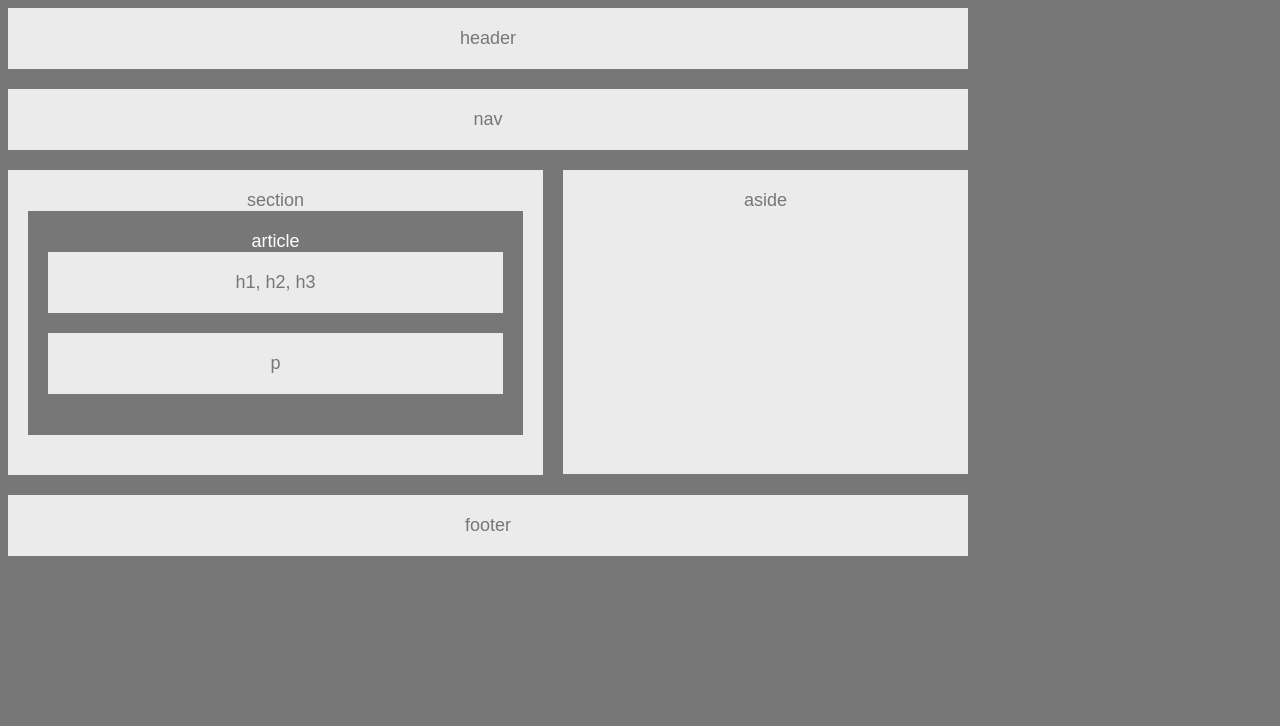
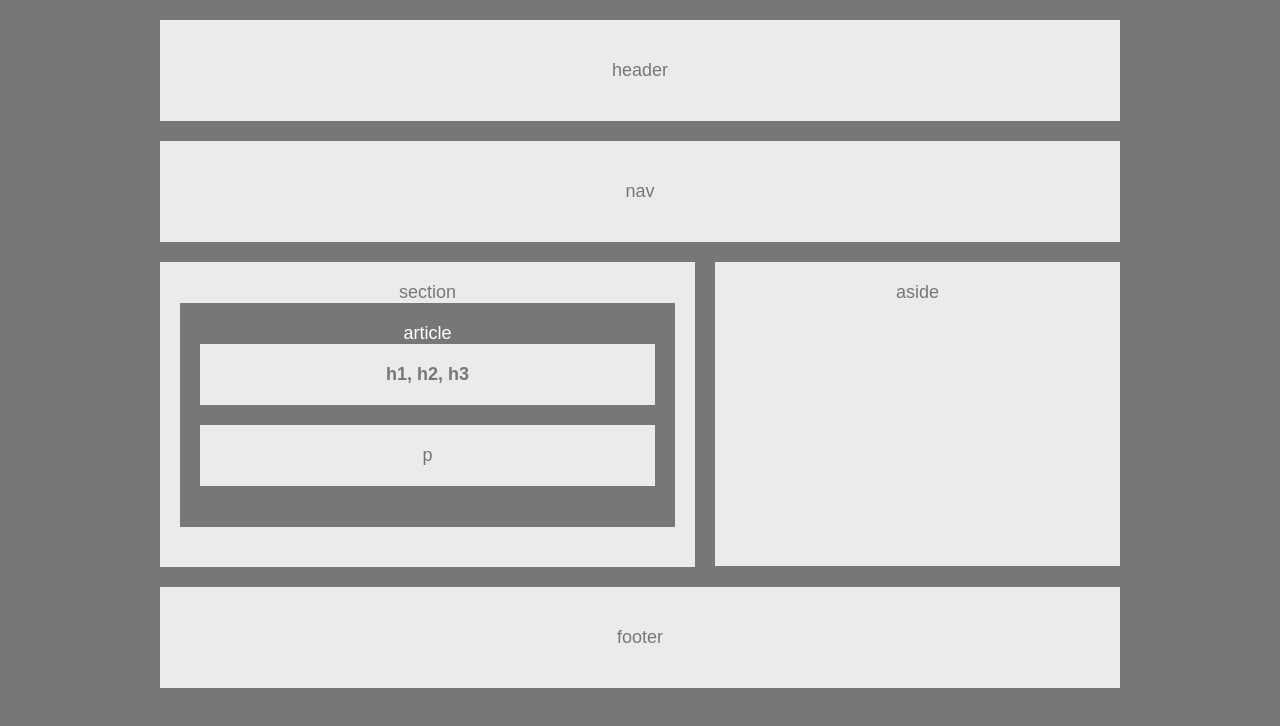
Before and after one commit to nicholasle25/HW-Wireframe, a plain HTML site: page index.html in a window 1280 px wide. Drawn offline with Linux system fonts and the light colour scheme.

Commit message:
Update style.css with centering and bordering

```diff
--- a/style.css
+++ b/style.css
@@ -4,19 +4,21 @@ body {
     background: #777;
     width: 960px;
     font-size: 18px;
+    margin: auto;
+    margin-top: 20px;
 }
 
 #header {
     background-color: #ebebeb;
     text-align: center;
-    padding: 20px;
+    padding: 40px;
     margin-bottom: 20px;
 }
 
 #nav {
     background-color: #ebebeb;
     text-align: center;
-    padding: 20px;
+    padding: 40px;
     margin-bottom: 20px;
 }
 
@@ -51,12 +53,20 @@ body {
 #footer {
     background-color: #ebebeb;
     text-align: center;
-    padding: 20px;
+    padding: 40px;
     margin-bottom: 20px;
     clear: both;
 }
 
-#h1, #p {
+#h1 {
+    background-color: #ebebeb;
+    color: #777;
+    padding: 20px;
+    margin-bottom: 20px;
+    font-weight: bold;
+}
+
+#p {
     background-color: #ebebeb;
     color: #777;
     padding: 20px;
```
Also changed, not shown: index.html (line endings or trailing spaces).
